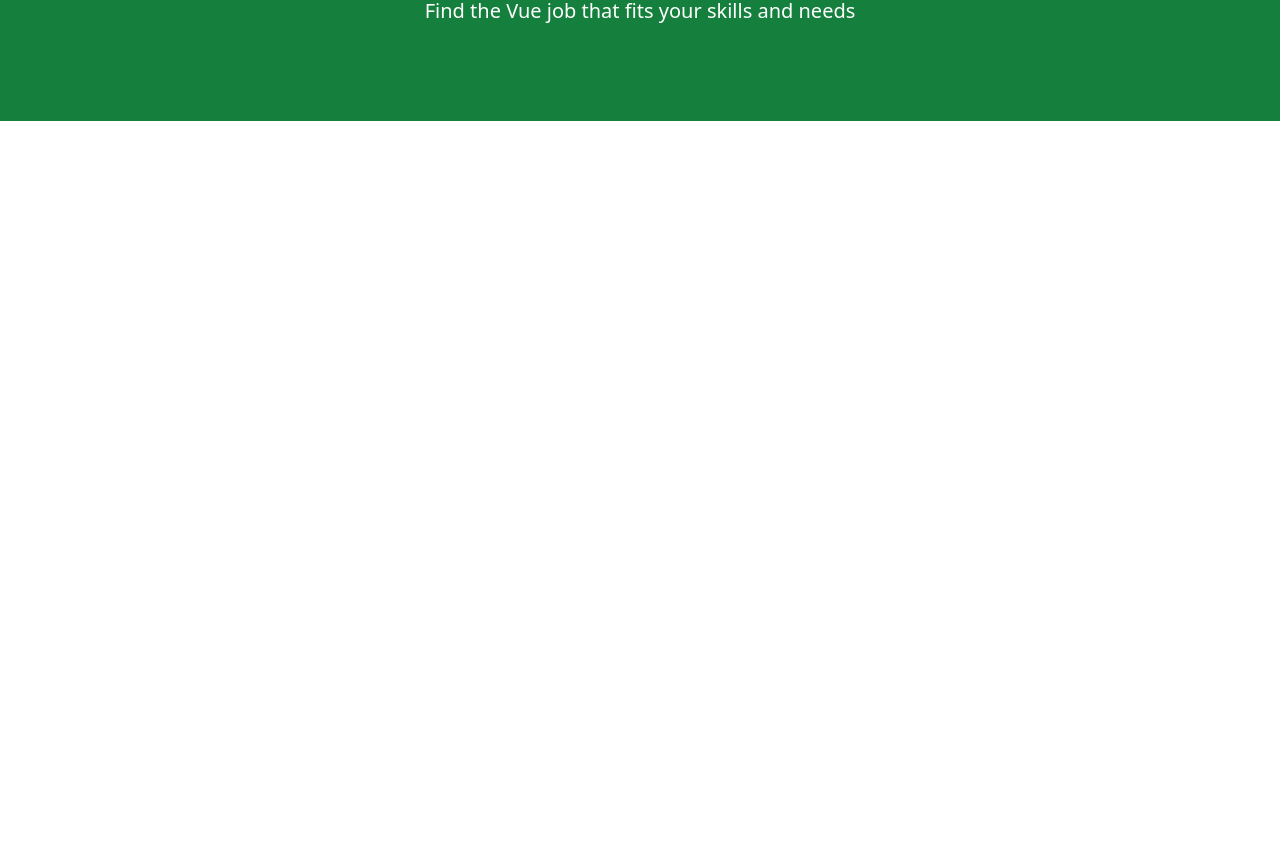
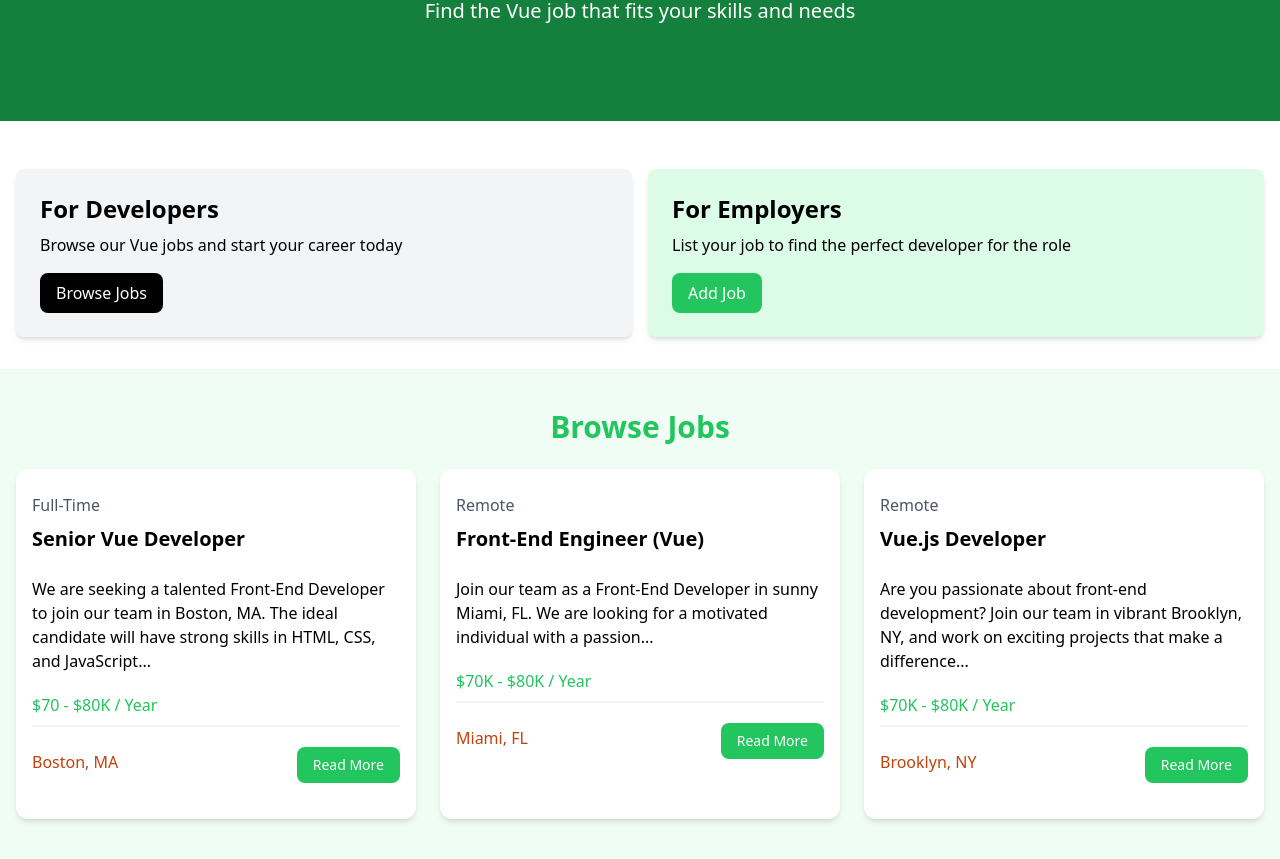
Before and after one commit to ozgursarikamis/vue-vite-sandbox, a Vue app: page / in a window 1280 px wide. Shown: the part 240-1099 px from the top of the page. Before the commit the page ends 800 px from the top, so only its background shows below. Built offline with nearby package versions, Linux system fonts and the light colour scheme.

Commit message:
defineProps and default values, HomeCards and JobListings components

```diff
--- a/src/App.vue
+++ b/src/App.vue
@@ -1,11 +1,15 @@
 <script setup>
 import Navbar from './components/Navbar.vue';
 import Hero from './components/Hero.vue';
+import HomeCards from './components/HomeCards.vue';
+import JobListings from './components/JobListings.vue';
 
 </script>
 <template>
   <Navbar />
   <Hero />
+  <HomeCards />
+  <JobListings />
 </template>
 
 <style scoped></style>
--- /dev/null
+++ b/src/components/Card.vue
@@ -0,0 +1,14 @@
+<script setup>
+import { defineProps } from 'vue';
+defineProps({
+    bg: {
+        type: String,
+        default: 'bg-gray-100',
+    }
+});
+</script>
+<template>
+    <div :class="`${bg} p-6 rounded-lg shadow-md`">
+        <slot></slot>
+    </div>
+</template>
--- a/src/components/Hero.vue
+++ b/src/components/Hero.vue
@@ -3,10 +3,10 @@
         <div class="max-w-7xl mx-auto px-4 sm:px-6 lg:px-8 flex flex-col items-center">
             <div class="text-center">
                 <h1 class="text-4xl font-extrabold text-white sm:text-5xl md:text-6xl">
-                    Become a Vue Dev
+                   {{ title }}
                 </h1>
                 <p class="my-4 text-xl text-white">
-                    Find the Vue job that fits your skills and needs
+                    {{ subtitle }}
                 </p>
             </div>
         </div>
@@ -14,5 +14,16 @@
 </template>
 
 <script setup>
+import { defineProps } from 'vue';
 
+defineProps({
+    title: {
+        type: String,
+        default: 'Become a Vue Dev'
+    },
+    subtitle: {
+        type: String,
+        default: 'Find the Vue job that fits your skills and needs'
+    }
+});
 </script>
--- /dev/null
+++ b/src/components/HomeCards.vue
@@ -0,0 +1,31 @@
+<script setup>
+import Card from './Card.vue';
+</script>
+
+<template>
+    <section class="py-4">
+        <div class="container-xl lg:container m-auto">
+            <div class="grid grid-cols-1 md:grid-cols-2 gap-4 p-4 rounded-lg">
+                <Card>
+                    <h2 class="text-2xl font-bold">For Developers</h2>
+                    <p class="mt-2 mb-4">
+                        Browse our Vue jobs and start your career today
+                    </p>
+                    <a href="jobs.html" class="inline-block bg-black text-white rounded-lg px-4 py-2 hover:bg-gray-700">
+                        Browse Jobs
+                    </a>
+                </Card>
+                <Card bg="bg-green-100">
+                    <h2 class="text-2xl font-bold">For Employers</h2>
+                    <p class="mt-2 mb-4">
+                        List your job to find the perfect developer for the role
+                    </p>
+                    <a href="add-job.html"
+                        class="inline-block bg-green-500 text-white rounded-lg px-4 py-2 hover:bg-green-600">
+                        Add Job
+                    </a>
+                </Card>
+            </div>
+        </div>
+    </section>
+</template>
--- /dev/null
+++ b/src/components/JobListings.vue
@@ -0,0 +1,100 @@
+<template>
+    <section class="bg-green-50 px-4 py-10">
+        <div class="container-xl lg:container m-auto">
+            <h2 class="text-3xl font-bold text-green-500 mb-6 text-center">
+                Browse Jobs
+            </h2>
+            <div class="grid grid-cols-1 md:grid-cols-3 gap-6">
+                <!-- Job Listing 1 -->
+                <div class="bg-white rounded-xl shadow-md relative">
+                    <div class="p-4">
+                        <div class="mb-6">
+                            <div class="text-gray-600 my-2">Full-Time</div>
+                            <h3 class="text-xl font-bold">Senior Vue Developer</h3>
+                        </div>
+
+                        <div class="mb-5">
+                            We are seeking a talented Front-End Developer to join our team
+                            in Boston, MA. The ideal candidate will have strong skills in
+                            HTML, CSS, and JavaScript...
+                        </div>
+
+                        <h3 class="text-green-500 mb-2">$70 - $80K / Year</h3>
+
+                        <div class="border border-gray-100 mb-5"></div>
+
+                        <div class="flex flex-col lg:flex-row justify-between mb-4">
+                            <div class="text-orange-700 mb-3">
+                                <i class="fa-solid fa-location-dot text-lg"></i>
+                                Boston, MA
+                            </div>
+                            <a href="job.html"
+                                class="h-[36px] bg-green-500 hover:bg-green-600 text-white px-4 py-2 rounded-lg text-center text-sm">
+                                Read More
+                            </a>
+                        </div>
+                    </div>
+                </div>
+                <!-- Job Listing 2 -->
+                <div class="bg-white rounded-xl shadow-md relative">
+                    <div class="p-4">
+                        <div class="mb-6">
+                            <div class="text-gray-600 my-2">Remote</div>
+                            <h3 class="text-xl font-bold">Front-End Engineer (Vue)</h3>
+                        </div>
+
+                        <div class="mb-5">
+                            Join our team as a Front-End Developer in sunny Miami, FL. We
+                            are looking for a motivated individual with a passion...
+                        </div>
+
+                        <h3 class="text-green-500 mb-2">$70K - $80K / Year</h3>
+
+                        <div class="border border-gray-100 mb-5"></div>
+
+                        <div class="flex flex-col lg:flex-row justify-between mb-4">
+                            <div class="text-orange-700 mb-3">
+                                <i class="fa-solid fa-location-dot text-lg"></i>
+                                Miami, FL
+                            </div>
+                            <a href="job.html"
+                                class="h-[36px] bg-green-500 hover:bg-green-600 text-white px-4 py-2 rounded-lg text-center text-sm">
+                                Read More
+                            </a>
+                        </div>
+                    </div>
+                </div>
+                <!-- Job Listing 3 -->
+                <div class="bg-white rounded-xl shadow-md relative">
+                    <div class="p-4">
+                        <div class="mb-6">
+                            <div class="text-gray-600 my-2">Remote</div>
+                            <h3 class="text-xl font-bold">Vue.js Developer</h3>
+                        </div>
+
+                        <div class="mb-5">
+                            Are you passionate about front-end development? Join our team in
+                            vibrant Brooklyn, NY, and work on exciting projects that make a
+                            difference...
+                        </div>
+
+                        <h3 class="text-green-500 mb-2">$70K - $80K / Year</h3>
+
+                        <div class="border border-gray-100 mb-5"></div>
+
+                        <div class="flex flex-col lg:flex-row justify-between mb-4">
+                            <div class="text-orange-700 mb-3">
+                                <i class="fa-solid fa-location-dot text-lg"></i>
+                                Brooklyn, NY
+                            </div>
+                            <a href="job.html"
+                                class="h-[36px] bg-green-500 hover:bg-green-600 text-white px-4 py-2 rounded-lg text-center text-sm">
+                                Read More
+                            </a>
+                        </div>
+                    </div>
+                </div>
+            </div>
+        </div>
+    </section>
+</template>
```
